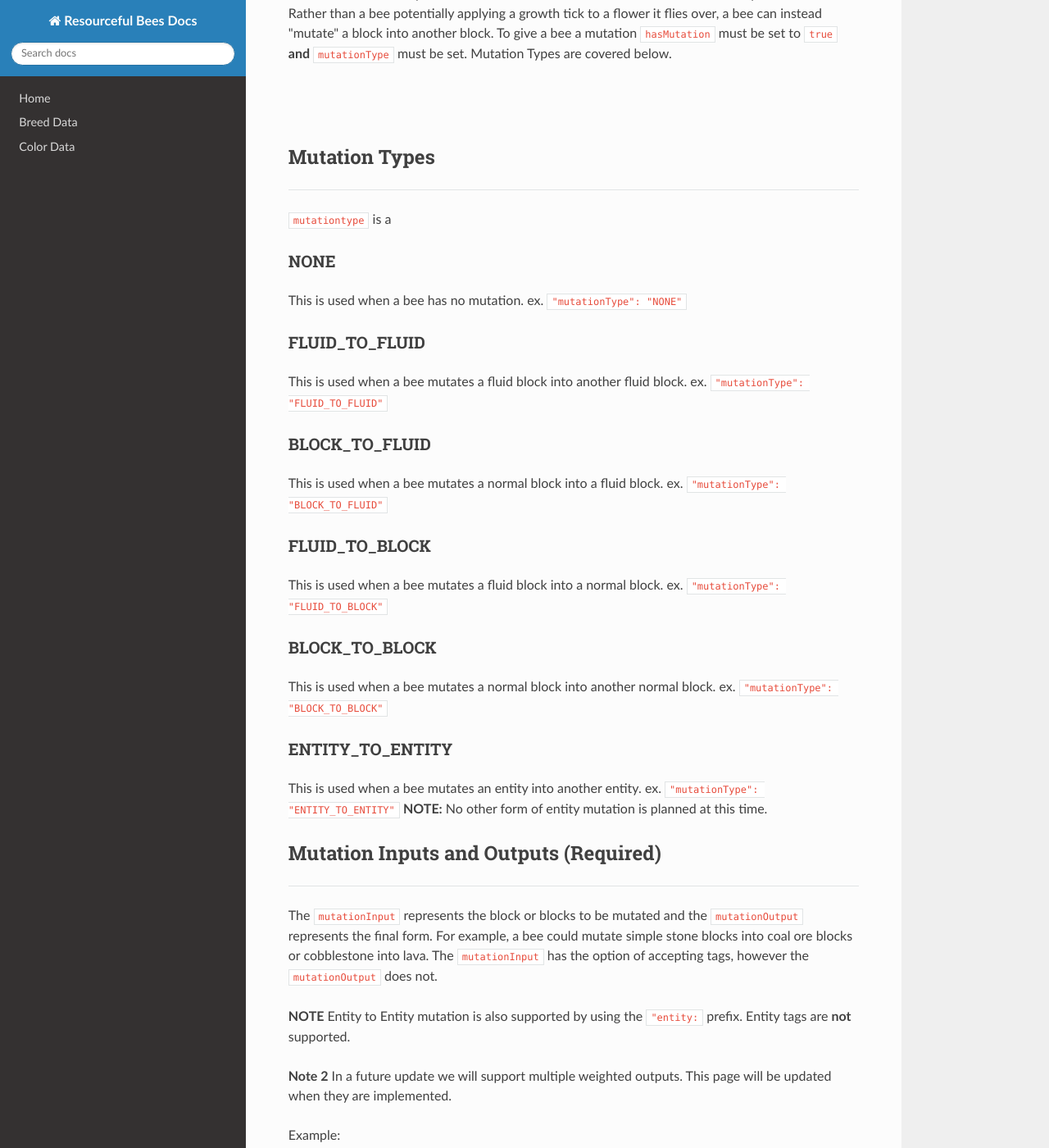
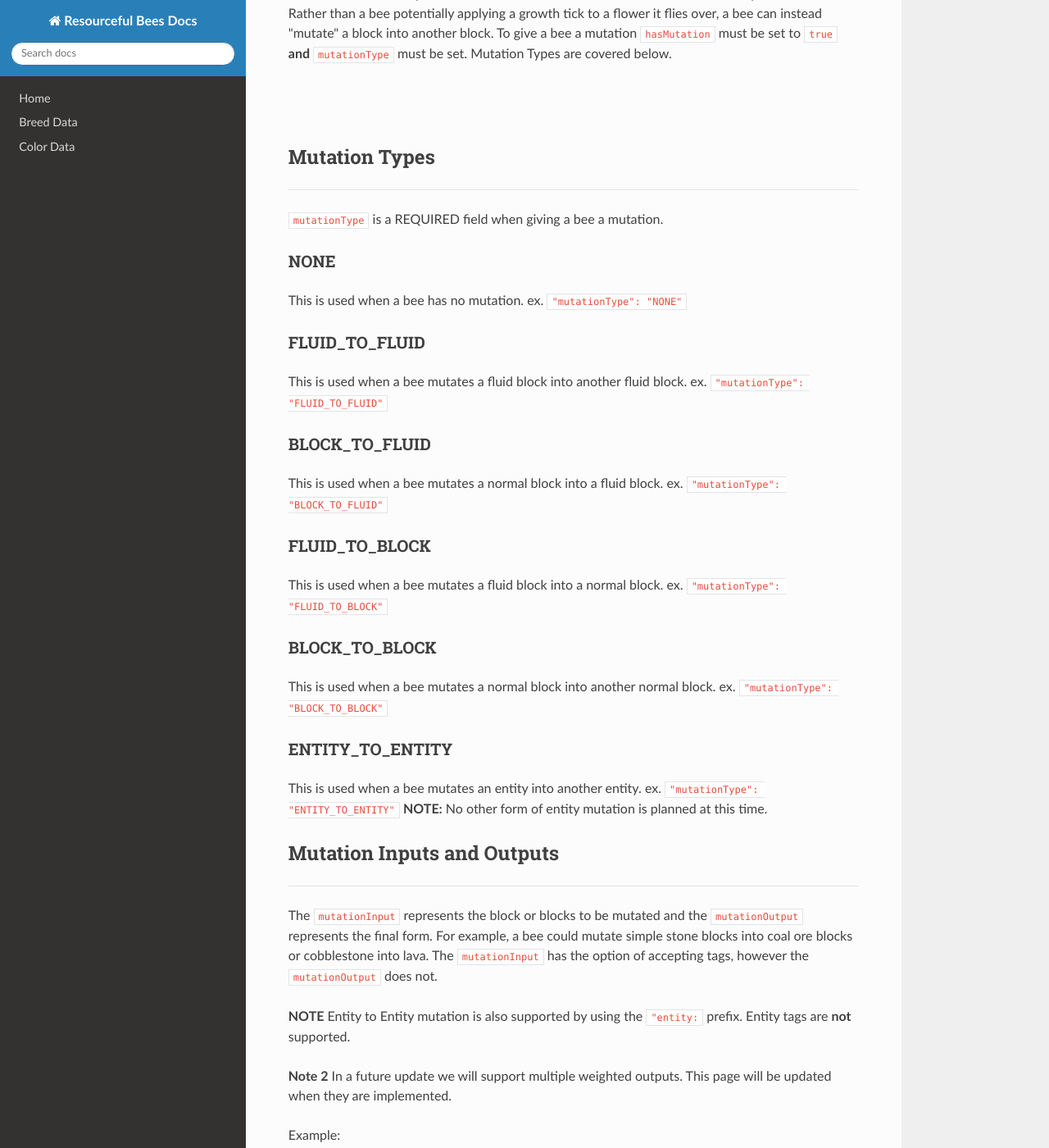
Before and after one commit to Team-Resourceful/ResourcefulBeesDocs, an MkDocs documentation site: the page built from docs/bee_data/mutation_data.md, in a window 1280 px wide and 1400 px high, scrolled down 310 px. Shown: the whole window at 82% size. Built offline with MkDocs 1.6.1, drawn with Linux system fonts in a browser that asks for light colours; nearby versions of some CDN libraries; part of the change alters nothing that is shown.

Commit message:
docs/bee_data/mutation_data.md updated from https://stackedit.io/

```diff
--- a/docs/bee_data/mutation_data.md
+++ b/docs/bee_data/mutation_data.md
@@ -13,7 +13,7 @@ Block Mutation is an *optional* feature for bees. It is the modded version of va
 ## **Mutation Types**
 ***
 
-`mutationtype` is a
+`mutationType` is a REQUIRED field when giving a bee a mutation.
 
 ### **NONE**
 
@@ -45,7 +45,7 @@ This is used when a bee mutates a normal block into another normal block. ex. `"
 This is used when a bee mutates an entity into another entity. ex. `"mutationType": "ENTITY_TO_ENTITY"`
 **NOTE:** No other form of entity mutation is planned at this time.
 
-## **Mutation Inputs and Outputs** (Required)
+## **Mutation Inputs and Outputs**
 ***
 
 The `mutationInput` represents the block or blocks to be mutated and the `mutationOutput` represents the final form. For example, a bee could mutate simple stone blocks into coal ore blocks or cobblestone into lava. The `mutationInput` has the option of accepting tags, however the `mutationOutput` does not.
@@ -102,6 +102,8 @@ In this example, the bee will mutate cow into a bat.
 
 <br>
 <br>
+
+### **mutationCount**
 <!--stackedit_data:
-eyJoaXN0b3J5IjpbLTIxNTUzMzIxOSw3MzA5OTgxMTZdfQ==
+eyJoaXN0b3J5IjpbMzI5ODY0NDg0LDczMDk5ODExNl19
 -->
```
